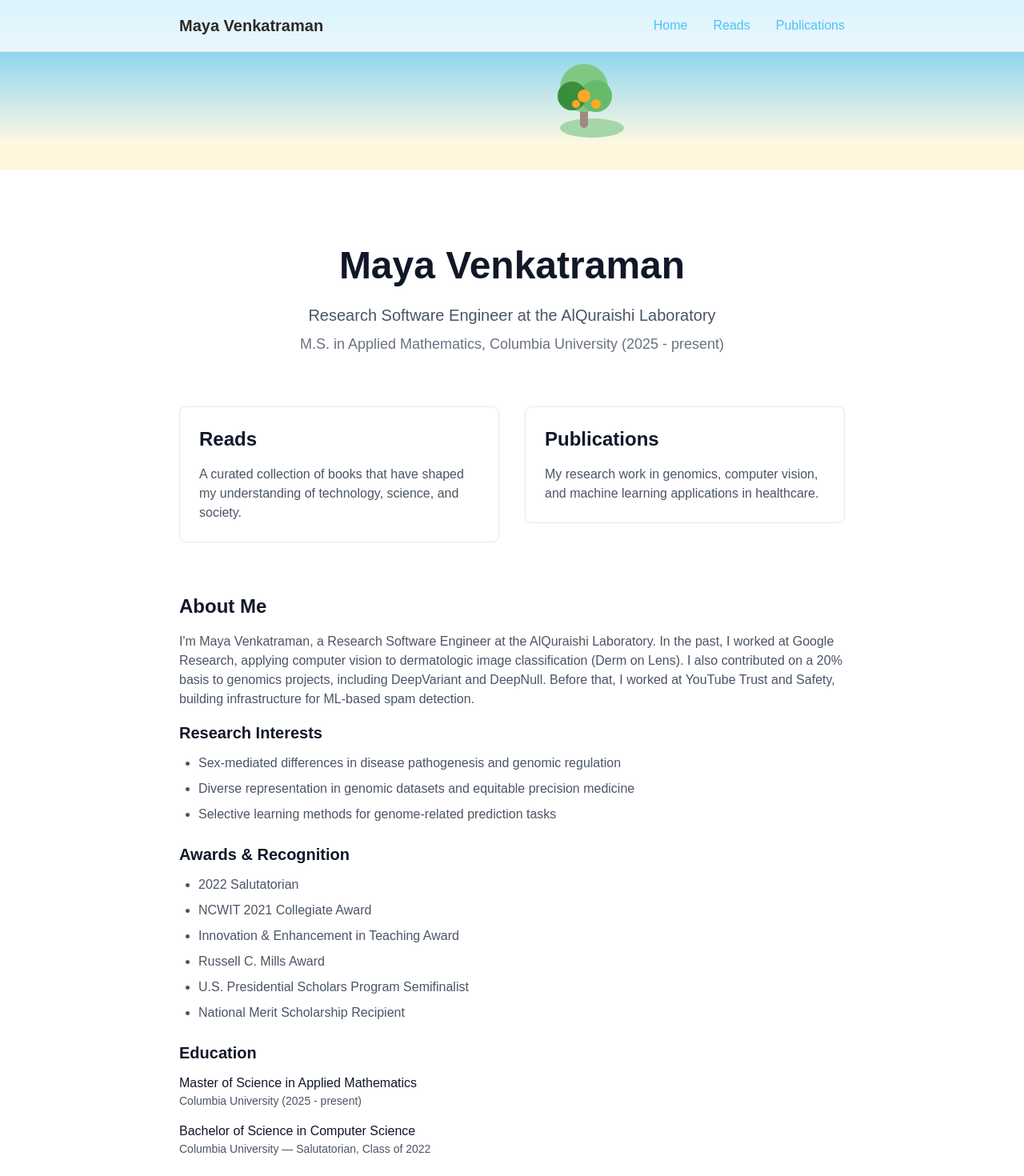
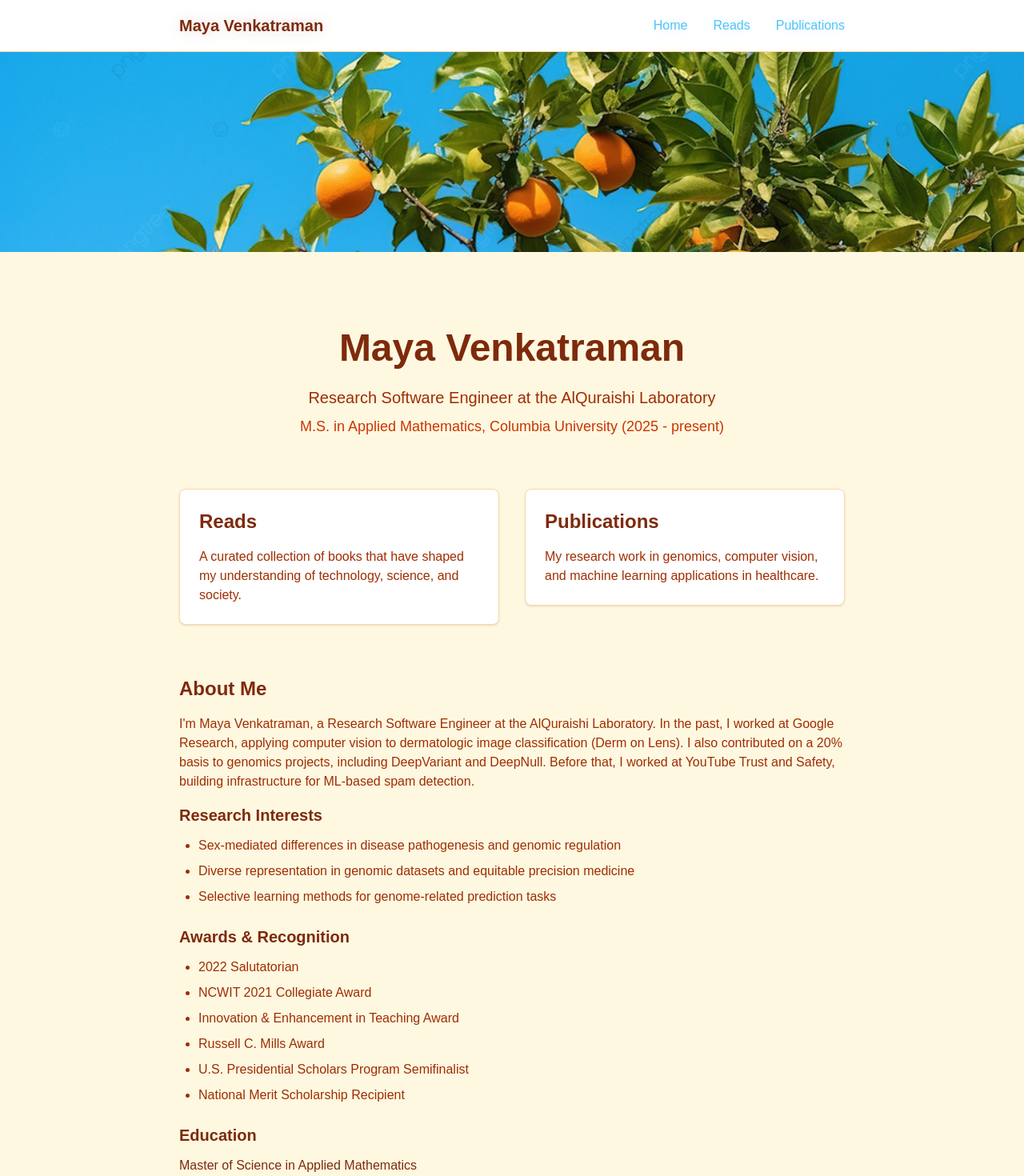
Before and after one commit to mv2731/mv2731.github.io, a Next.js app in the folder maya-portfolio/: page / in a window 1280 px wide. Shown: the top 1470 px of the page at 80% size. Built offline with nearby package versions, Linux system fonts and the light colour scheme.

Commit message:
try to make colors betterg

```diff
--- a/maya-portfolio/app/globals.css
+++ b/maya-portfolio/app/globals.css
@@ -1,12 +1,12 @@
 @import "tailwindcss";
 
 :root {
-  --background: #ffffff;
-  --foreground: #171717;
+  --background: #f8f8f2; /* Warm off-white */
+  --foreground: #333333; /* Softer dark gray */
+  --color-accent-gold: #FFD700;
   --color-accent-orange: #FFA726;
-  --color-accent-yellow: #FFD54F;
+  --color-accent-teal: #26C6DA;
   --color-accent-blue: #4FC3F7;
-  --color-accent-teal: #26C6DA;
 }
 
 @theme inline {
@@ -18,14 +18,14 @@
 
 @media (prefers-color-scheme: dark) {
   :root {
-    --background: #0a0a0a;
-    --foreground: #ededed;
+    --background: #121212;
+    --foreground: #e0e0e0;
   }
 }
 
 body {
-  background: linear-gradient(180deg, #FFF8E1 0%, #FFE0B2 100%);
-  color: #2D2A26;
+  background-color: var(--background);
+  color: var(--foreground);
   font-family: Arial, Helvetica, sans-serif;
 }
 
@@ -42,6 +42,6 @@ a {
 }
 
 .button:hover, button:hover {
-  background: var(--color-accent-yellow);
-  color: #2D2A26;
+  background: var(--color-accent-gold);
+  color: var(--foreground);
 }
--- a/maya-portfolio/app/layout.tsx
+++ b/maya-portfolio/app/layout.tsx
@@ -27,26 +27,26 @@ export default function RootLayout({
       <body
         className={`${geistSans.variable} ${geistMono.variable} antialiased`}
       >
-        {/* Sun-soaked Banner */}
-        <div style={{ width: '100%', background: 'linear-gradient(180deg, #4FC3F7 0%, #FFF8E1 100%)', display: 'flex', justifyContent: 'center', alignItems: 'flex-end', height: '180px', position: 'relative', marginBottom: '2rem' }}>
-          {/* Simple SVG Orange Tree Illustration */}
-          <svg width="320" height="180" viewBox="0 0 320 180" fill="none" xmlns="http://www.w3.org/2000/svg">
-            <rect width="320" height="180" fill="url(#sky)"/>
-            <ellipse cx="260" cy="160" rx="40" ry="12" fill="#A5D6A7"/>
-            <rect x="245" y="100" width="10" height="60" rx="5" fill="#A1887F"/>
-            <circle cx="250" cy="110" r="30" fill="#81C784"/>
-            <circle cx="265" cy="120" r="20" fill="#66BB6A"/>
-            <circle cx="235" cy="120" r="18" fill="#388E3C"/>
-            <circle cx="250" cy="120" r="8" fill="#FFA726"/>
-            <circle cx="265" cy="130" r="6" fill="#FFA726"/>
-            <circle cx="240" cy="130" r="5" fill="#FFA726"/>
-            <defs>
-              <linearGradient id="sky" x1="0" y1="0" x2="0" y2="180" gradientUnits="userSpaceOnUse">
-                <stop stop-color="#4FC3F7"/>
-                <stop offset="1" stop-color="#FFF8E1"/>
-              </linearGradient>
-            </defs>
-          </svg>
+        {/* Navigation at the very top */}
+        <nav className="w-full bg-white/80 backdrop-blur-sm border-b border-orange-200 z-50">
+          <div className="max-w-4xl mx-auto px-4 sm:px-6 lg:px-8">
+            <div className="flex justify-between h-16 items-center">
+              <div className="flex-shrink-0 font-bold text-xl text-orange-900">Maya Venkatraman</div>
+              <div className="hidden sm:flex space-x-8">
+                <a href="/" className="text-orange-900 hover:text-orange-500">Home</a>
+                <a href="/reads" className="text-orange-900 hover:text-orange-500">Reads</a>
+                <a href="/publications" className="text-orange-900 hover:text-orange-500">Publications</a>
+              </div>
+            </div>
+          </div>
+        </nav>
+        {/* Scaled-down Orange Tree Banner */}
+        <div style={{ width: '100%', position: 'relative', height: '250px', marginBottom: '0', overflow: 'hidden' }}>
+          <img
+            src="/orange-tree.jpg"
+            alt="Orange tree against blue sky"
+            style={{ width: '100%', height: '100%', objectFit: 'cover', objectPosition: 'center' }}
+          />
         </div>
         {children}
       </body>
--- a/maya-portfolio/app/page.tsx
+++ b/maya-portfolio/app/page.tsx
@@ -3,20 +3,20 @@ import Link from "next/link";
 
 export default function Home() {
   return (
-    <div className="min-h-screen bg-white dark:bg-gray-900">
+    <div className="min-h-screen bg-[#FFF8E1]">
       {/* Navigation */}
-      <nav className="fixed top-0 w-full bg-white/80 dark:bg-gray-900/80 backdrop-blur-sm border-b border-gray-200 dark:border-gray-800 z-50">
+      <nav className="fixed top-0 w-full bg-white/80 backdrop-blur-sm border-b border-orange-200 z-50">
         <div className="max-w-4xl mx-auto px-4 sm:px-6 lg:px-8">
           <div className="flex justify-between h-16 items-center">
-            <div className="flex-shrink-0 font-bold text-xl">Maya Venkatraman</div>
+            <div className="flex-shrink-0 font-bold text-xl text-orange-900">Maya Venkatraman</div>
             <div className="hidden sm:flex space-x-8">
-              <Link href="/" className="text-gray-900 dark:text-white hover:text-gray-600 dark:hover:text-gray-300">
+              <Link href="/" className="text-orange-900 hover:text-orange-500">
                 Home
               </Link>
-              <Link href="/reads" className="text-gray-900 dark:text-white hover:text-gray-600 dark:hover:text-gray-300">
+              <Link href="/reads" className="text-orange-900 hover:text-orange-500">
                 Reads
               </Link>
-              <Link href="/publications" className="text-gray-900 dark:text-white hover:text-gray-600 dark:hover:text-gray-300">
+              <Link href="/publications" className="text-orange-900 hover:text-orange-500">
                 Publications
               </Link>
             </div>
@@ -28,34 +28,34 @@ export default function Home() {
       <main className="pt-24 pb-16 px-4 sm:px-6 lg:px-8 max-w-4xl mx-auto">
         {/* Hero Section */}
         <section className="text-center mb-16">
-          <h1 className="text-4xl sm:text-5xl font-bold text-gray-900 dark:text-white mb-6">
+          <h1 className="text-4xl sm:text-5xl font-bold text-orange-900 mb-6">
             Maya Venkatraman
           </h1>
           <div className="flex flex-col items-center space-y-2">
-            <span className="text-xl text-gray-600 dark:text-gray-300">Research Software Engineer at the AlQuraishi Laboratory</span>
-            <span className="text-lg text-gray-500 dark:text-gray-400">M.S. in Applied Mathematics, Columbia University (2025 - present)</span>
+            <span className="text-xl text-orange-800">Research Software Engineer at the AlQuraishi Laboratory</span>
+            <span className="text-lg text-orange-700">M.S. in Applied Mathematics, Columbia University (2025 - present)</span>
           </div>
         </section>
 
         {/* Featured Sections */}
         <div className="grid md:grid-cols-2 gap-8 mb-16">
           <Link href="/reads" className="group">
-            <div className="p-6 rounded-lg border border-gray-200 dark:border-gray-800 hover:border-gray-300 dark:hover:border-gray-700 transition-colors">
-              <h2 className="text-2xl font-semibold text-gray-900 dark:text-white mb-4 group-hover:text-blue-600 dark:group-hover:text-blue-400">
+            <div className="p-6 rounded-lg border border-orange-200 bg-white hover:border-orange-300 transition-colors shadow-sm">
+              <h2 className="text-2xl font-semibold text-orange-900 mb-4 group-hover:text-orange-500">
                 Reads
               </h2>
-              <p className="text-gray-600 dark:text-gray-300">
+              <p className="text-orange-800">
                 A curated collection of books that have shaped my understanding of technology, science, and society.
               </p>
             </div>
           </Link>
 
           <Link href="/publications" className="group">
-            <div className="p-6 rounded-lg border border-gray-200 dark:border-gray-800 hover:border-gray-300 dark:hover:border-gray-700 transition-colors">
-              <h2 className="text-2xl font-semibold text-gray-900 dark:text-white mb-4 group-hover:text-blue-600 dark:group-hover:text-blue-400">
+            <div className="p-6 rounded-lg border border-orange-200 bg-white hover:border-orange-300 transition-colors shadow-sm">
+              <h2 className="text-2xl font-semibold text-orange-900 mb-4 group-hover:text-orange-500">
                 Publications
               </h2>
-              <p className="text-gray-600 dark:text-gray-300">
+              <p className="text-orange-800">
                 My research work in genomics, computer vision, and machine learning applications in healthcare.
               </p>
             </div>
@@ -63,25 +63,23 @@ export default function Home() {
         </div>
 
         {/* About Section */}
-        <section className="prose dark:prose-invert max-w-none">
-          <h2 className="text-2xl font-semibold text-gray-900 dark:text-white mb-4">About Me</h2>
-          <p className="text-gray-600 dark:text-gray-300 mb-4 whitespace-pre-line">
+        <section className="prose max-w-none">
+          <h2 className="text-2xl font-semibold text-orange-900 mb-4">About Me</h2>
+          <p className="text-orange-800 mb-4 whitespace-pre-line">
             I'm Maya Venkatraman, a Research Software Engineer at the AlQuraishi Laboratory.
 
 In the past, I worked at Google Research, applying computer vision to dermatologic image classification (Derm on Lens). I also contributed on a 20% basis to genomics projects, including DeepVariant and DeepNull.
 
 Before that, I worked at YouTube Trust and Safety, building infrastructure for ML-based spam detection.
           </p>
-
-          <h3 className="text-xl font-semibold text-gray-900 dark:text-white mb-3">Research Interests</h3>
-          <ul className="list-disc pl-6 text-gray-600 dark:text-gray-300 space-y-2">
+          <h3 className="text-xl font-semibold text-orange-900 mb-3">Research Interests</h3>
+          <ul className="list-disc pl-6 text-orange-800 space-y-2">
             <li>Sex-mediated differences in disease pathogenesis and genomic regulation</li>
             <li>Diverse representation in genomic datasets and equitable precision medicine</li>
             <li>Selective learning methods for genome-related prediction tasks</li>
           </ul>
-
-          <h3 className="text-xl font-semibold text-gray-900 dark:text-white mt-6 mb-3">Awards & Recognition</h3>
-          <ul className="list-disc pl-6 text-gray-600 dark:text-gray-300 space-y-2">
+          <h3 className="text-xl font-semibold text-orange-900 mt-6 mb-3">Awards & Recognition</h3>
+          <ul className="list-disc pl-6 text-orange-800 space-y-2">
             <li>2022 Salutatorian</li>
             <li>NCWIT 2021 Collegiate Award</li>
             <li>Innovation & Enhancement in Teaching Award</li>
@@ -89,16 +87,15 @@ Before that, I worked at YouTube Trust and Safety, building infrastructure for M
             <li>U.S. Presidential Scholars Program Semifinalist</li>
             <li>National Merit Scholarship Recipient</li>
           </ul>
-
           {/* Education Section */}
-          <h3 className="text-xl font-semibold text-gray-900 dark:text-white mt-6 mb-3">Education</h3>
-          <ul className="list-none pl-0 text-gray-600 dark:text-gray-300 space-y-4">
+          <h3 className="text-xl font-semibold text-orange-900 mt-6 mb-3">Education</h3>
+          <ul className="list-none pl-0 text-orange-800 space-y-4">
             <li>
-              <div className="font-medium text-gray-900 dark:text-white">Master of Science in Applied Mathematics</div>
+              <div className="font-medium text-orange-900">Master of Science in Applied Mathematics</div>
               <div className="text-sm">Columbia University (2025 - present)</div>
             </li>
             <li>
-              <div className="font-medium text-gray-900 dark:text-white">Bachelor of Science in Computer Science</div>
+              <div className="font-medium text-orange-900">Bachelor of Science in Computer Science</div>
               <div className="text-sm">Columbia University &mdash; Salutatorian, Class of 2022</div>
             </li>
           </ul>
@@ -106,18 +103,18 @@ Before that, I worked at YouTube Trust and Safety, building infrastructure for M
 
         {/* Contact Section */}
         <section className="mt-12 text-center">
-          <h2 className="text-2xl font-semibold text-gray-900 dark:text-white mb-4">Get in Touch</h2>
-          <p className="text-gray-600 dark:text-gray-300">
-            Connect with me on <a href="https://www.linkedin.com/in/maya-venkatraman" className="text-blue-600 dark:text-blue-400 hover:underline" target="_blank" rel="noopener noreferrer">LinkedIn</a> or email me at{" "}
-            <a href="mailto:maya.venkatraman1@gmail.com" className="text-blue-600 dark:text-blue-400 hover:underline">maya.venkatraman1@gmail.com</a>
+          <h2 className="text-2xl font-semibold text-orange-900 mb-4">Get in Touch</h2>
+          <p className="text-orange-800">
+            Connect with me on <a href="https://www.linkedin.com/in/maya-venkatraman" className="text-blue-600 hover:underline" target="_blank" rel="noopener noreferrer">LinkedIn</a> or email me at{" "}
+            <a href="mailto:maya.venkatraman1@gmail.com" className="text-blue-600 hover:underline">maya.venkatraman1@gmail.com</a>
           </p>
         </section>
       </main>
 
       {/* Footer */}
-      <footer className="border-t border-gray-200 dark:border-gray-800 mt-16">
+      <footer className="border-t border-orange-200 mt-16 bg-white">
         <div className="max-w-4xl mx-auto px-4 sm:px-6 lg:px-8 py-8">
-          <div className="text-center text-gray-600 dark:text-gray-400">
+          <div className="text-center text-orange-800">
             <p>© {new Date().getFullYear()} Maya Venkatraman. All rights reserved.</p>
           </div>
         </div>
--- a/maya-portfolio/app/reads/page.tsx
+++ b/maya-portfolio/app/reads/page.tsx
@@ -2,20 +2,20 @@ import Link from 'next/link';
 
 export default function ReadsPage() {
   return (
-    <div className="min-h-screen bg-white dark:bg-gray-900">
+    <div className="min-h-screen bg-[#FFF8E1]">
       {/* Navigation */}
-      <nav className="fixed top-0 w-full bg-white/80 dark:bg-gray-900/80 backdrop-blur-sm border-b border-gray-200 dark:border-gray-800 z-50">
+      <nav className="fixed top-0 w-full bg-white/80 backdrop-blur-sm border-b border-orange-200 z-50">
         <div className="max-w-4xl mx-auto px-4 sm:px-6 lg:px-8">
           <div className="flex justify-between h-16 items-center">
-            <div className="flex-shrink-0 font-bold text-xl">Maya Venkatraman</div>
+            <div className="flex-shrink-0 font-bold text-xl text-orange-900">Maya Venkatraman</div>
             <div className="hidden sm:flex space-x-8">
-              <Link href="/" className="text-gray-900 dark:text-white hover:text-gray-600 dark:hover:text-gray-300">
+              <Link href="/" className="text-orange-900 hover:text-orange-500">
                 Home
               </Link>
-              <Link href="/reads" className="text-gray-900 dark:text-white hover:text-gray-600 dark:hover:text-gray-300">
+              <Link href="/reads" className="text-orange-900 hover:text-orange-500">
                 Reads
               </Link>
-              <Link href="/publications" className="text-gray-900 dark:text-white hover:text-gray-600 dark:hover:text-gray-300">
+              <Link href="/publications" className="text-orange-900 hover:text-orange-500">
                 Publications
               </Link>
             </div>
@@ -25,35 +25,35 @@ export default function ReadsPage() {
 
       {/* Main Content */}
       <main className="pt-24 pb-16 px-4 sm:px-6 lg:px-8 max-w-4xl mx-auto">
-        <h1 className="text-4xl font-bold text-gray-900 dark:text-white mb-8">My Reads</h1>
+        <h1 className="text-4xl font-bold text-orange-900 mb-8">My Reads</h1>
 
         {/* Favorite Books Section */}
         <section className="mb-12">
-          <h2 className="text-2xl font-semibold text-gray-900 dark:text-white mb-6">Favorite Books</h2>
+          <h2 className="text-2xl font-semibold text-orange-900 mb-6">Favorite Books</h2>
           <div className="space-y-6">
-            <div className="p-6 rounded-lg border border-gray-200 dark:border-gray-800">
-              <h3 className="text-xl font-medium text-gray-900 dark:text-white mb-2">
+            <div className="p-6 rounded-lg border border-orange-200 bg-white shadow-sm">
+              <h3 className="text-xl font-medium text-orange-900 mb-2">
                 Howl's Moving Castle by Diana Wynne Jones
               </h3>
-              <p className="text-gray-600 dark:text-gray-300 italic">
+              <p className="text-orange-800 italic">
                 "Significantly better, though far less famous than the movie, with a much more coherent plot."
               </p>
             </div>
 
-            <div className="p-6 rounded-lg border border-gray-200 dark:border-gray-800">
-              <h3 className="text-xl font-medium text-gray-900 dark:text-white mb-2">
+            <div className="p-6 rounded-lg border border-orange-200 bg-white shadow-sm">
+              <h3 className="text-xl font-medium text-orange-900 mb-2">
                 Invisible Women by Caroline Criado Pérez
               </h3>
-              <p className="text-gray-600 dark:text-gray-300 italic">
+              <p className="text-orange-800 italic">
                 "The chapter on disparities in the medical system profoundly reshaped my understanding of the research and funding landscape in the United States, illuminating systemic biases present at nearly every stage of biomedical discovery."
               </p>
             </div>
 
-            <div className="p-6 rounded-lg border border-gray-200 dark:border-gray-800">
-              <h3 className="text-xl font-medium text-gray-900 dark:text-white mb-2">
+            <div className="p-6 rounded-lg border border-orange-200 bg-white shadow-sm">
+              <h3 className="text-xl font-medium text-orange-900 mb-2">
                 This is How You Lose Her by Junot Díaz
               </h3>
-              <p className="text-gray-600 dark:text-gray-300 italic">
+              <p className="text-orange-800 italic">
                 "A heart-rending last chapter that captures some of the most profound sentiments expressed by humanity."
               </p>
             </div>
@@ -62,42 +62,42 @@ export default function ReadsPage() {
 
         {/* Poetry Section */}
         <section className="mb-12">
-          <h2 className="text-2xl font-semibold text-gray-900 dark:text-white mb-6">Poetry</h2>
+          <h2 className="text-2xl font-semibold text-orange-900 mb-6">Poetry</h2>
           <div className="space-y-6">
-            <div className="p-6 rounded-lg border border-gray-200 dark:border-gray-800">
-              <h3 className="text-xl font-medium text-gray-900 dark:text-white mb-2">The Shape of Silence</h3>
-              <p className="text-gray-600 dark:text-gray-300 italic mb-1">by Maya Venkatraman</p>
-              <p className="text-gray-600 dark:text-gray-300">A poem about the quiet moments that shape our lives, and the words left unspoken.</p>
+            <div className="p-6 rounded-lg border border-orange-200 bg-white shadow-sm">
+              <h3 className="text-xl font-medium text-orange-900 mb-2">The Shape of Silence</h3>
+              <p className="text-orange-800 italic mb-1">by Maya Venkatraman</p>
+              <p className="text-orange-800">A poem about the quiet moments that shape our lives, and the words left unspoken.</p>
             </div>
-            <div className="p-6 rounded-lg border border-gray-200 dark:border-gray-800">
-              <h3 className="text-xl font-medium text-gray-900 dark:text-white mb-2">Night's Lullaby</h3>
-              <p className="text-gray-600 dark:text-gray-300 italic mb-1">by Maya Venkatraman</p>
-              <p className="text-gray-600 dark:text-gray-300">A meditation on the comfort and mystery of nighttime, and the dreams it brings.</p>
+            <div className="p-6 rounded-lg border border-orange-200 bg-white shadow-sm">
+              <h3 className="text-xl font-medium text-orange-900 mb-2">Night's Lullaby</h3>
+              <p className="text-orange-800 italic mb-1">by Maya Venkatraman</p>
+              <p className="text-orange-800">A meditation on the comfort and mystery of nighttime, and the dreams it brings.</p>
             </div>
-            <div className="p-6 rounded-lg border border-gray-200 dark:border-gray-800">
-              <h3 className="text-xl font-medium text-gray-900 dark:text-white mb-2">Unwritten Letters</h3>
-              <p className="text-gray-600 dark:text-gray-300 italic mb-1">by Maya Venkatraman</p>
-              <p className="text-gray-600 dark:text-gray-300">Reflections on the messages we wish we could send, and the connections we long for.</p>
+            <div className="p-6 rounded-lg border border-orange-200 bg-white shadow-sm">
+              <h3 className="text-xl font-medium text-orange-900 mb-2">Unwritten Letters</h3>
+              <p className="text-orange-800 italic mb-1">by Maya Venkatraman</p>
+              <p className="text-orange-800">Reflections on the messages we wish we could send, and the connections we long for.</p>
             </div>
           </div>
         </section>
 
         {/* Reading List Section */}
         <section>
-          <h2 className="text-2xl font-semibold text-gray-900 dark:text-white mb-6">Current Reading List</h2>
+          <h2 className="text-2xl font-semibold text-orange-900 mb-6">Current Reading List</h2>
           <div className="grid md:grid-cols-2 gap-6">
-            <div className="p-6 rounded-lg border border-gray-200 dark:border-gray-800">
-              <h3 className="text-lg font-medium text-gray-900 dark:text-white mb-2">Science & Technology</h3>
-              <ul className="space-y-3 text-gray-600 dark:text-gray-300">
+            <div className="p-6 rounded-lg border border-orange-200 bg-white shadow-sm">
+              <h3 className="text-lg font-medium text-orange-900 mb-2">Science & Technology</h3>
+              <ul className="space-y-3 text-orange-800">
                 <li>• The Gene: An Intimate History by Siddhartha Mukherjee</li>
                 <li>• Deep Learning by Ian Goodfellow, Yoshua Bengio, and Aaron Courville</li>
                 <li>• The Alignment Problem by Brian Christian</li>
               </ul>
             </div>
 
-            <div className="p-6 rounded-lg border border-gray-200 dark:border-gray-800">
-              <h3 className="text-lg font-medium text-gray-900 dark:text-white mb-2">Fiction & Literature</h3>
-              <ul className="space-y-3 text-gray-600 dark:text-gray-300">
+            <div className="p-6 rounded-lg border border-orange-200 bg-white shadow-sm">
+              <h3 className="text-lg font-medium text-orange-900 mb-2">Fiction & Literature</h3>
+              <ul className="space-y-3 text-orange-800">
                 <li>• The Midnight Library by Matt Haig</li>
                 <li>• Klara and the Sun by Kazuo Ishiguro</li>
                 <li>• Project Hail Mary by Andy Weir</li>
@@ -108,9 +108,9 @@ export default function ReadsPage() {
       </main>
 
       {/* Footer */}
-      <footer className="border-t border-gray-200 dark:border-gray-800 mt-16">
+      <footer className="border-t border-orange-200 mt-16 bg-white">
         <div className="max-w-4xl mx-auto px-4 sm:px-6 lg:px-8 py-8">
-          <div className="text-center text-gray-600 dark:text-gray-400">
+          <div className="text-center text-orange-800">
             <p>© {new Date().getFullYear()} Maya Venkatraman. All rights reserved.</p>
           </div>
         </div>
```
